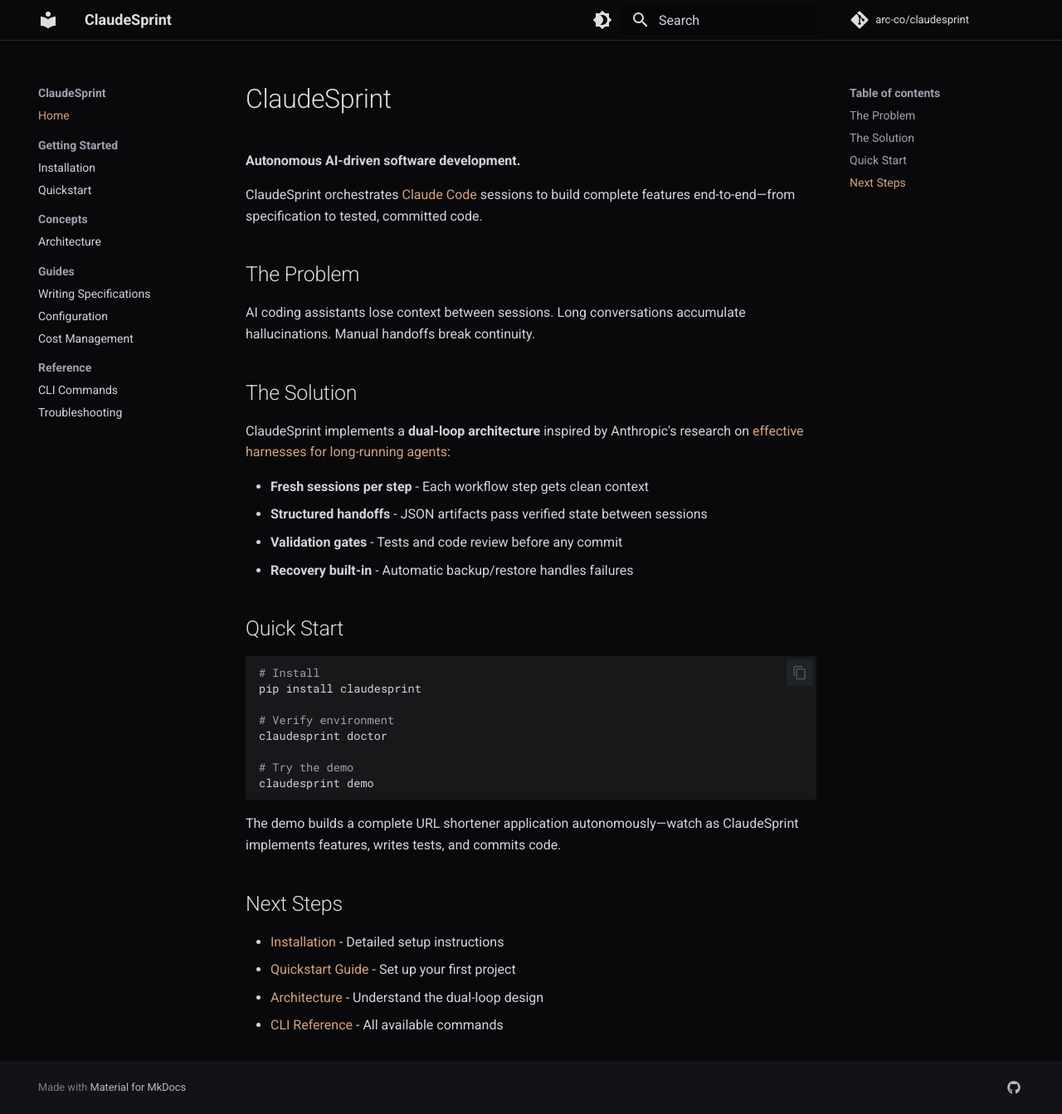
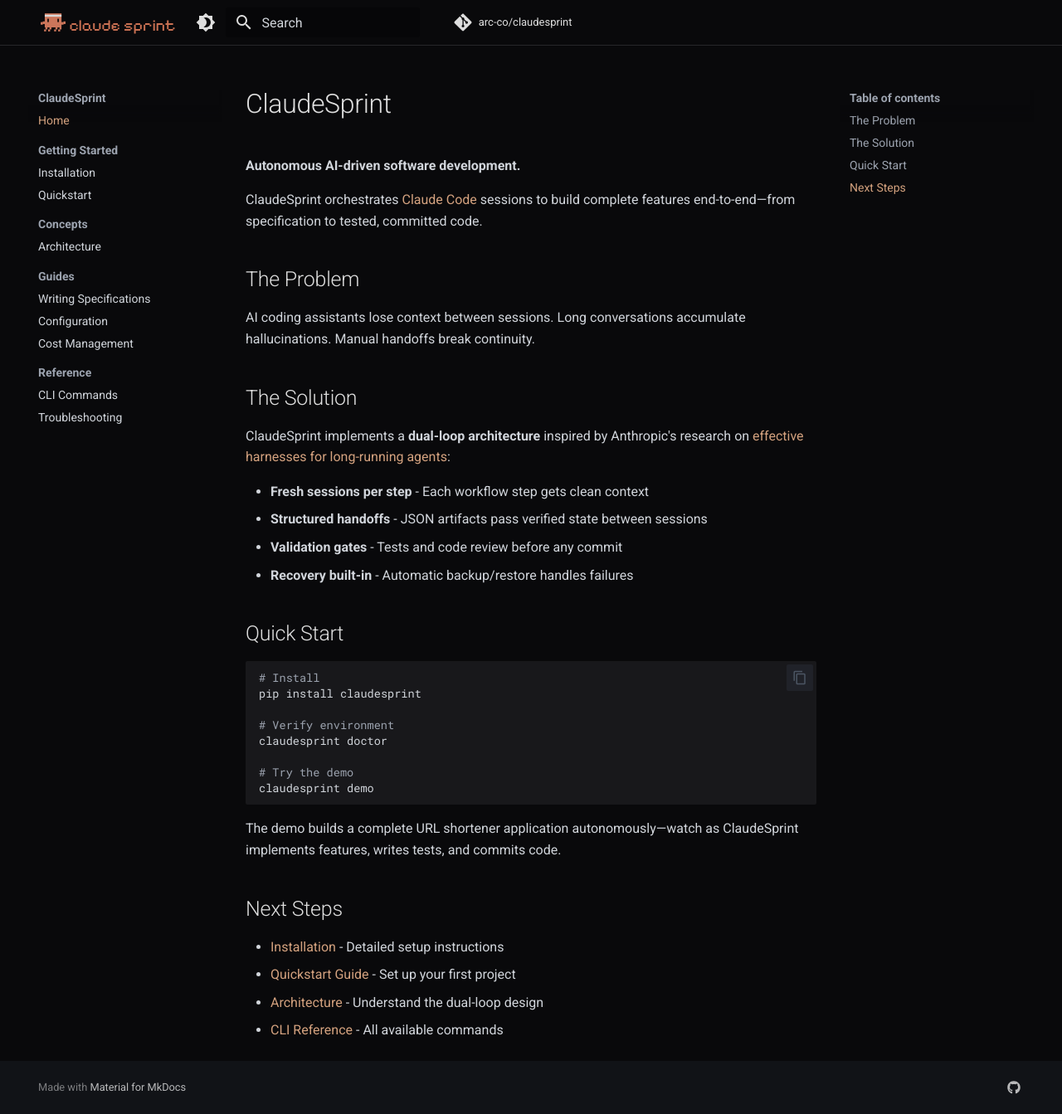
Before and after one commit to arc-co/claudesprint, an MkDocs documentation site: the page built from docs/index.md, in a window 1280 px wide and 1343 px high. Shown: the whole window at 83% size. Built offline with MkDocs 1.6.1 and Material for MkDocs 9.7.7, drawn with Linux system fonts in a browser that asks for light colours; comment, search, counter and statistics services are not loaded.

Commit message:
feat: Add custom logo to docs site and README
Replace default MkDocs title with custom SVG logo in header.
Update README to use logo image instead of h1 heading.

Co-Authored-By: Claude Opus 4.5 <noreply@anthropic.com>

```diff
--- a/docs/stylesheets/custom.css
+++ b/docs/stylesheets/custom.css
@@ -151,3 +151,14 @@
   background-color: #f3f3ee;
   color: rgb(160, 110, 75);
 }
+
+/* Hide header title - logo already contains text */
+.md-header__title {
+  display: none;
+}
+
+/* Adjust logo size in header */
+.md-header__button.md-logo img {
+  height: 1.5rem;
+  width: auto;
+}
--- a/mkdocs.yml
+++ b/mkdocs.yml
@@ -6,6 +6,8 @@ repo_name: arc-co/claudesprint
 
 theme:
   name: material
+  logo: assets/claudesprint_logo.svg
+  favicon: assets/claudesprint_logo.svg
   palette:
     - scheme: slate
       toggle:
```
Also changed, not shown: README.md (+7 -2 lines), docs/assets/claudesprint_logo.svg (added).
